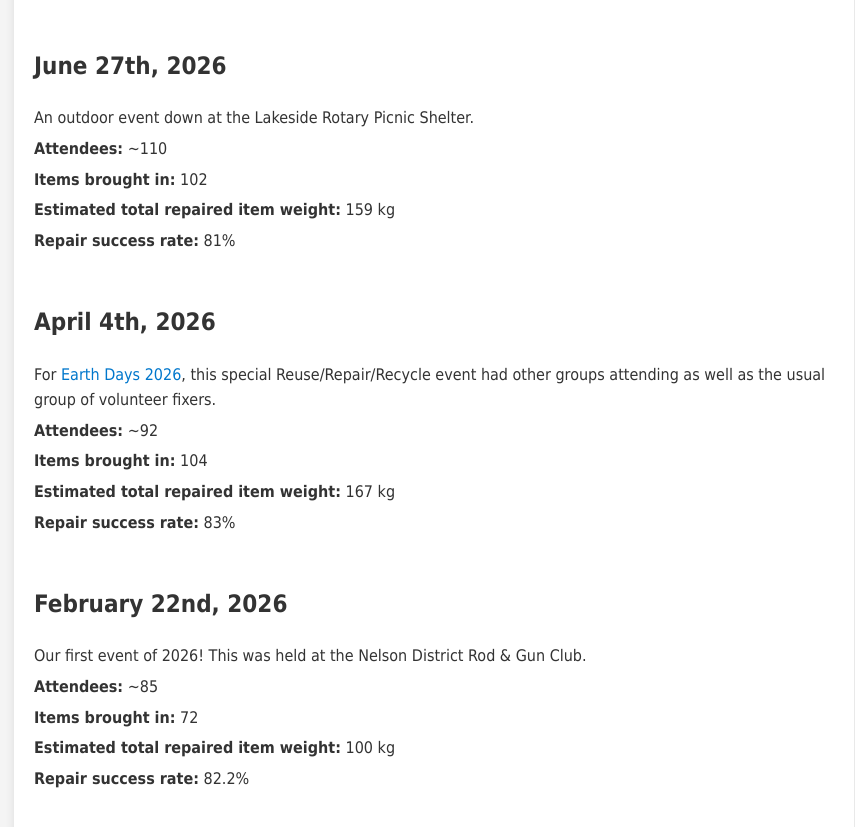
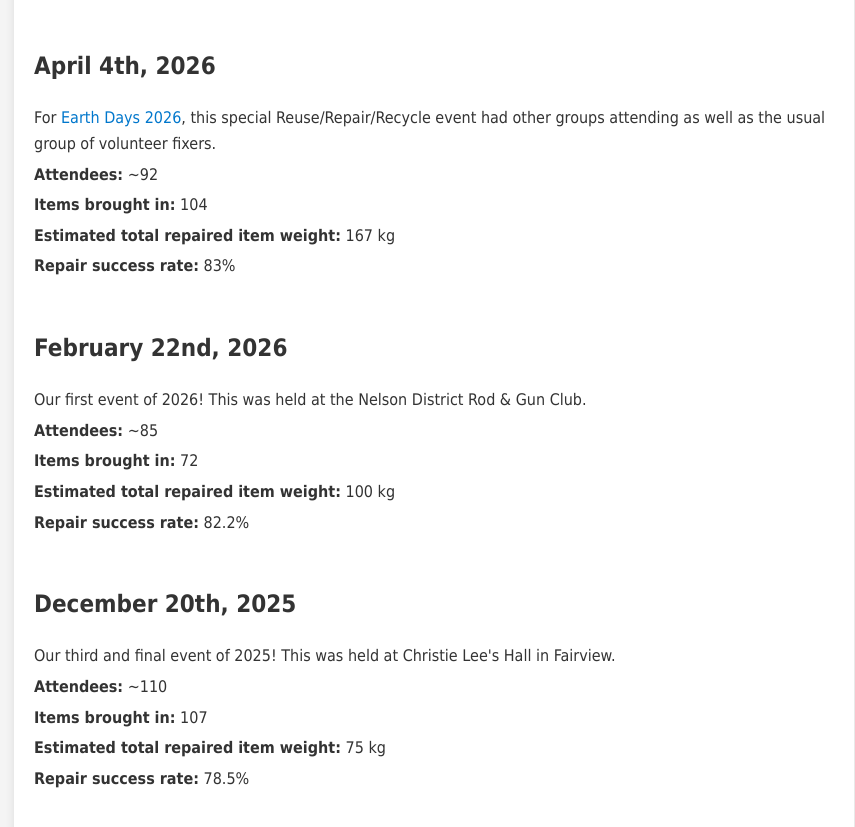
Before and after one commit to repaircafenelson/repaircafewebsite, a plain HTML site: page index.html in a window 1280 px wide. Shown: the part 2435-3262 px from the top of the page, without its empty margins (206-1061 px from the left). Drawn offline with Linux system fonts and the light colour scheme.

Commit message:
removed duplicate

```diff
--- a/index.html
+++ b/index.html
@@ -93,15 +93,6 @@
         </div>
 
         <div class="group">
-            <h2>June 27th, 2026</h2>
-            <p>An outdoor event down at the Lakeside Rotary Picnic Shelter.</p>
-            <p ><b>Attendees:</b> ~110</p>
-            <p ><b>Items brought in:</b> 102</p>
-            <p ><b>Estimated total repaired item weight:</b> 159 kg</p>
-            <p ><b>Repair success rate:</b> 81%</p>
-        </div>
-
-        <div class="group">
             <h2>April 4th, 2026</h2>
             <p>For <a href="https://www.earthdaysnelson.ca/" target="_blank" rel="noopener norefferrer">Earth Days 2026</a>, this special Reuse/Repair/Recycle event had other groups attending as well as the usual group of volunteer fixers.</p>
             <p ><b>Attendees:</b> ~92</p>
```
